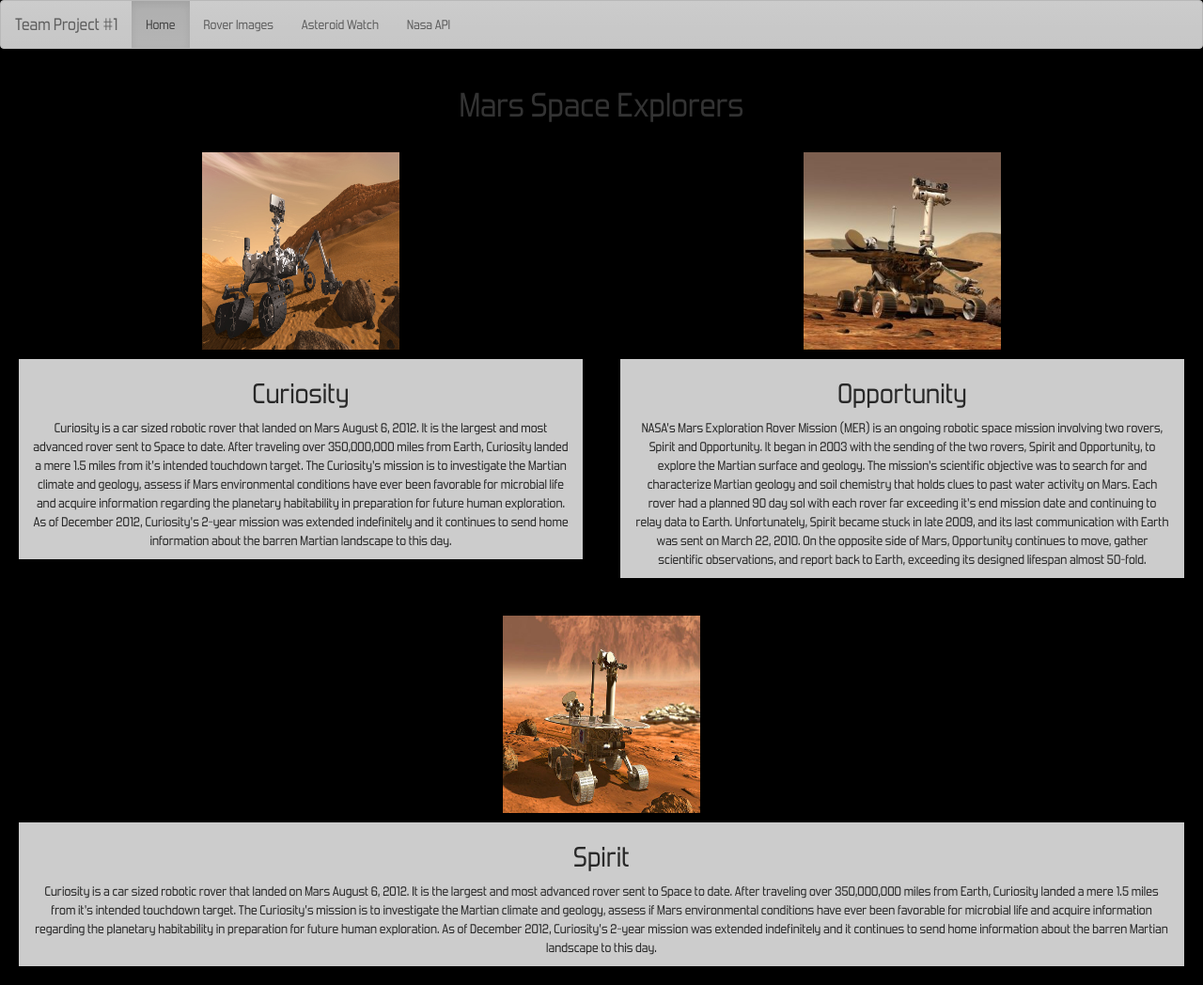
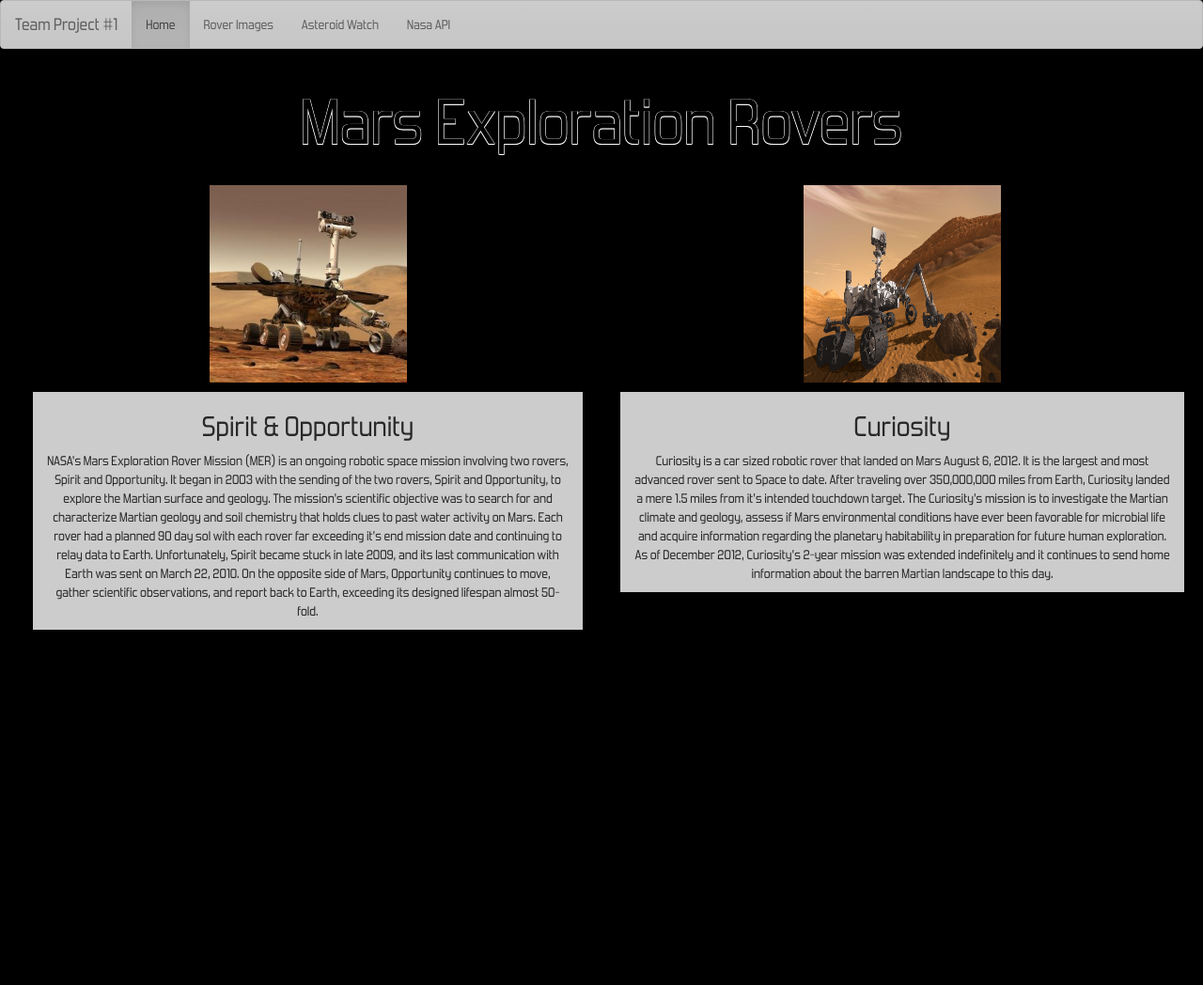
Before and after one commit to KevinAngeles/SpaceExplorer, a PHP site: page / in a window 1280 px wide. Shown: the whole page at 94% size. After the commit the page ends 670 px from the top, so only its background shows below. Run offline with PHP 8.4, Linux system fonts and the light colour scheme.

Commit message:
added headers and styling

```diff
--- a/assets/css/style.css
+++ b/assets/css/style.css
@@ -27,7 +27,7 @@
 }
 
 .container {
-	margin-top: 125px;
+	margin-top: 25px;
 }
 
 .form-group {
@@ -45,15 +45,38 @@
 #pics {
 	text-align: center;
 }
-#roverSummary{
+.roverSummary{
 	background-color: white;
 	/*margin: 10px 10px 10px 30px;*/
 	opacity: .8;
 	/*width: 90%;*/
 }
-#roverSummary2{
-	background-color: white;
-	/*margin: 10px 10px 10px 60px*/
-	opacity: .8;
-	/*width: 90%;*/
+#indexHeader{
+	font-size: 68px;
+	color: black;
+  	text-shadow:
+   	-.5px -.5px 0 white,
+    .5px -.5px 0 white,
+    -.5px .5px 0 white,
+    .5px .5px 0 white;
 }
+#roverHeader{
+	margin: 15px 0 50px 300px;
+	font-size: 68px;
+	color: black;
+  	text-shadow:
+   	-.5px -.5px 0 white,
+    .5px -.5px 0 white,
+    -.5px .5px 0 white,
+    .5px .5px 0 white;
+}
+#about{
+	margin: 50px 0 0 300px;
+	font-size: 68px;
+	color: black;
+  	text-shadow:
+   	-.5px -.5px 0 white,
+    .5px -.5px 0 white,
+    -.5px .5px 0 white,
+    .5px .5px 0 white;
+}
--- a/index.html
+++ b/index.html
@@ -35,40 +35,28 @@
 
 		<div class="container-fluid text-center">
 			<header>
-				<h1>Mars Space Explorers</h1>
+				<h1 id="indexHeader">Mars Exploration Rovers</h1>
 			</header>
+				<div class="col-sm-6">
+					<div class="row pad">
+						<div class="col-sm-12 bot">
+							<img src="assets/images/opprotunity.jpg" height="210" width="210">
+						</div>
+						<div class="col-sm-12 roverSummary">
+							<h2>Spirit & Opportunity</h2>
+							<p>NASA's Mars Exploration Rover Mission (MER) is an ongoing robotic space mission involving two rovers, Spirit and Opportunity. It began in 2003 with the sending of the two rovers, Spirit and Opportunity, to explore the Martian surface and geology.  The mission's scientific objective was to search for and characterize Martian geology and soil chemistry that holds clues to past water activity on Mars.  Each rover had a planned 90 day sol with each rover far exceeding it's end mission date and continuing to relay data to Earth.  Unfortunately, Spirit became stuck in late 2009, and its last communication with Earth was sent on March 22, 2010.  On the opposite side of Mars, Opportunity continues to move, gather scientific observations, and report back to Earth, exceeding its designed lifespan almost 50-fold.
+							</p>
+						</div>
+					</div>
+				</div>
 			<div class="row">
 				<div class="col-sm-6">
 					<div class="row pad">
 						<div class="col-sm-12 bot">
 							<img src="assets/images/curiosity.jpg" height="210" width="210">
 						</div>
-						<div class="col-sm-12" id="roverSummary">
+						<div class="col-sm-12 roverSummary">
 							<h2>Curiosity</h2>
-							<p>Curiosity is a car sized robotic rover that landed on Mars August 6, 2012. It is the largest and most advanced rover sent to Space to date. After traveling over 350,000,000 miles from Earth,  Curiosity landed a mere 1.5 miles from it's intended touchdown target.  The Curiosity's mission is to investigate the Martian climate and geology, assess if Mars environmental conditions have ever been favorable for microbial life and acquire information regarding the planetary habitability in preparation for future human exploration. As of December 2012, Curiosity's 2-year mission was extended indefinitely and it continues to send home information about the barren Martian landscape to this day.
-							</p>
-						</div>
-					</div>
-				</div>
-				<div class="col-sm-6">
-					<div class="row pad">
-						<div class="col-sm-12 bot">
-							<img src="assets/images/opprotunity.jpg" height="210" width="210">
-						</div>
-						<div class="col-sm-12" id="roverSummary">
-							<h2>Opportunity</h2>
-							<p>NASA's Mars Exploration Rover Mission (MER) is an ongoing robotic space mission involving two rovers, Spirit and Opportunity. It began in 2003 with the sending of the two rovers, Spirit and Opportunity, to explore the Martian surface and geology.  The mission's scientific objective was to search for and characterize Martian geology and soil chemistry that holds clues to past water activity on Mars.  Each rover had a planned 90 day sol with each rover far exceeding it's end mission date and continuing to relay data to Earth.  Unfortunately, Spirit became stuck in late 2009, and its last communication with Earth was sent on March 22, 2010.  On the opposite side of Mars, Opportunity continues to move, gather scientific observations, and report back to Earth, exceeding its designed lifespan almost 50-fold.
-							</p>
-						</div>
-					</div>
-				</div>
-				<div class="col-sm-12">
-					<div class="row pad">
-						<div class="col-sm-12 bot">
-							<img src="assets/images/spirit.jpg" height="210" width="210">
-						</div>
-						<div class="col-sm-12" id="roverSummary2">
-							<h2>Spirit</h2>
 							<p>Curiosity is a car sized robotic rover that landed on Mars August 6, 2012. It is the largest and most advanced rover sent to Space to date. After traveling over 350,000,000 miles from Earth,  Curiosity landed a mere 1.5 miles from it's intended touchdown target.  The Curiosity's mission is to investigate the Martian climate and geology, assess if Mars environmental conditions have ever been favorable for microbial life and acquire information regarding the planetary habitability in preparation for future human exploration. As of December 2012, Curiosity's 2-year mission was extended indefinitely and it continues to send home information about the barren Martian landscape to this day.
 							</p>
 						</div>
--- a/roverinfo.html
+++ b/roverinfo.html
@@ -55,6 +55,7 @@
 		</nav>
 
 		<div class="container">
+		<h1 id="roverHeader">Rover Camera Viewer</h1>
 			<div class="row">
 				<div class="col-sm-12 col-md-6 col-md-offset-3 col-lg-8 col-lg-offset-2 opacity">
 					<div class="panel panel-primary">
```
